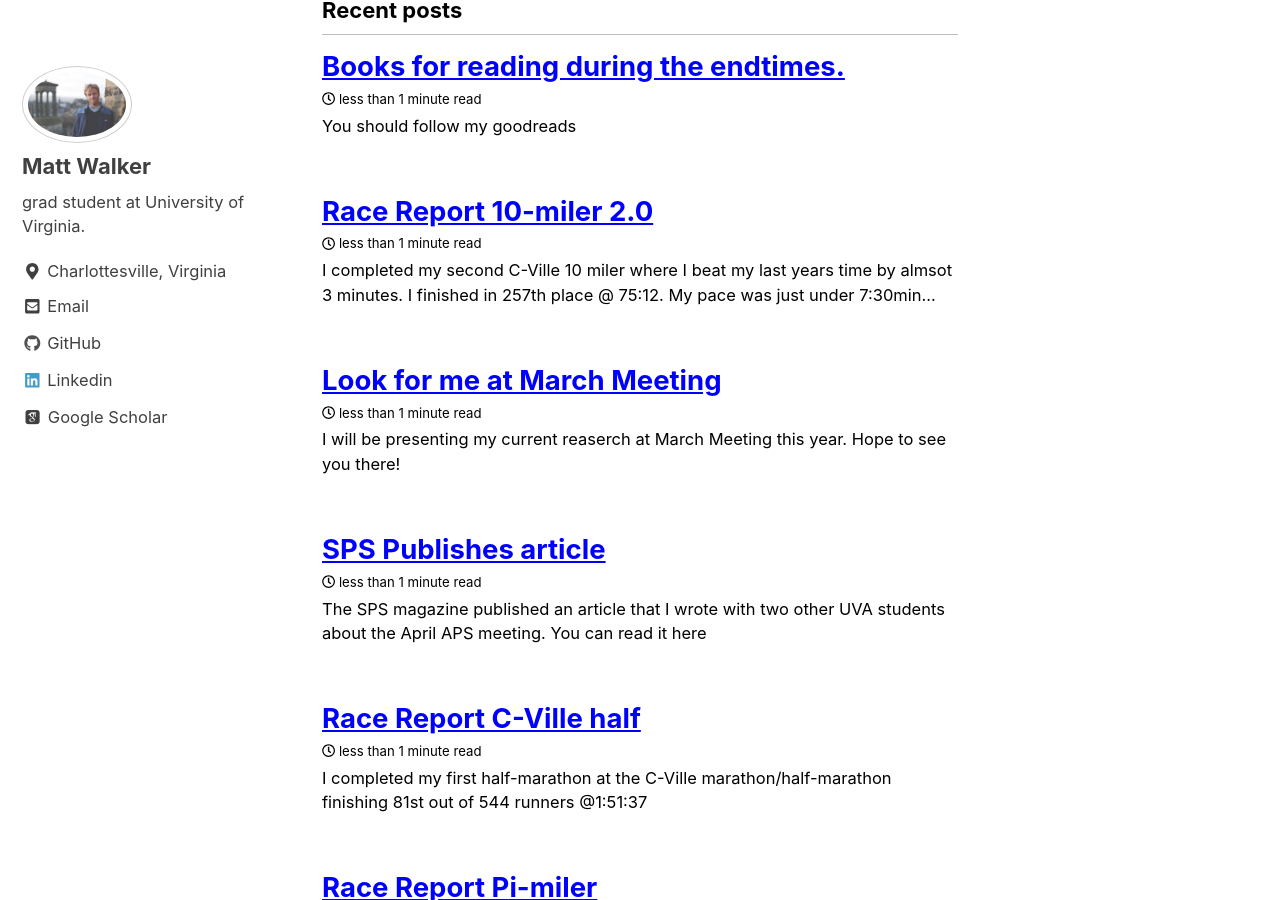
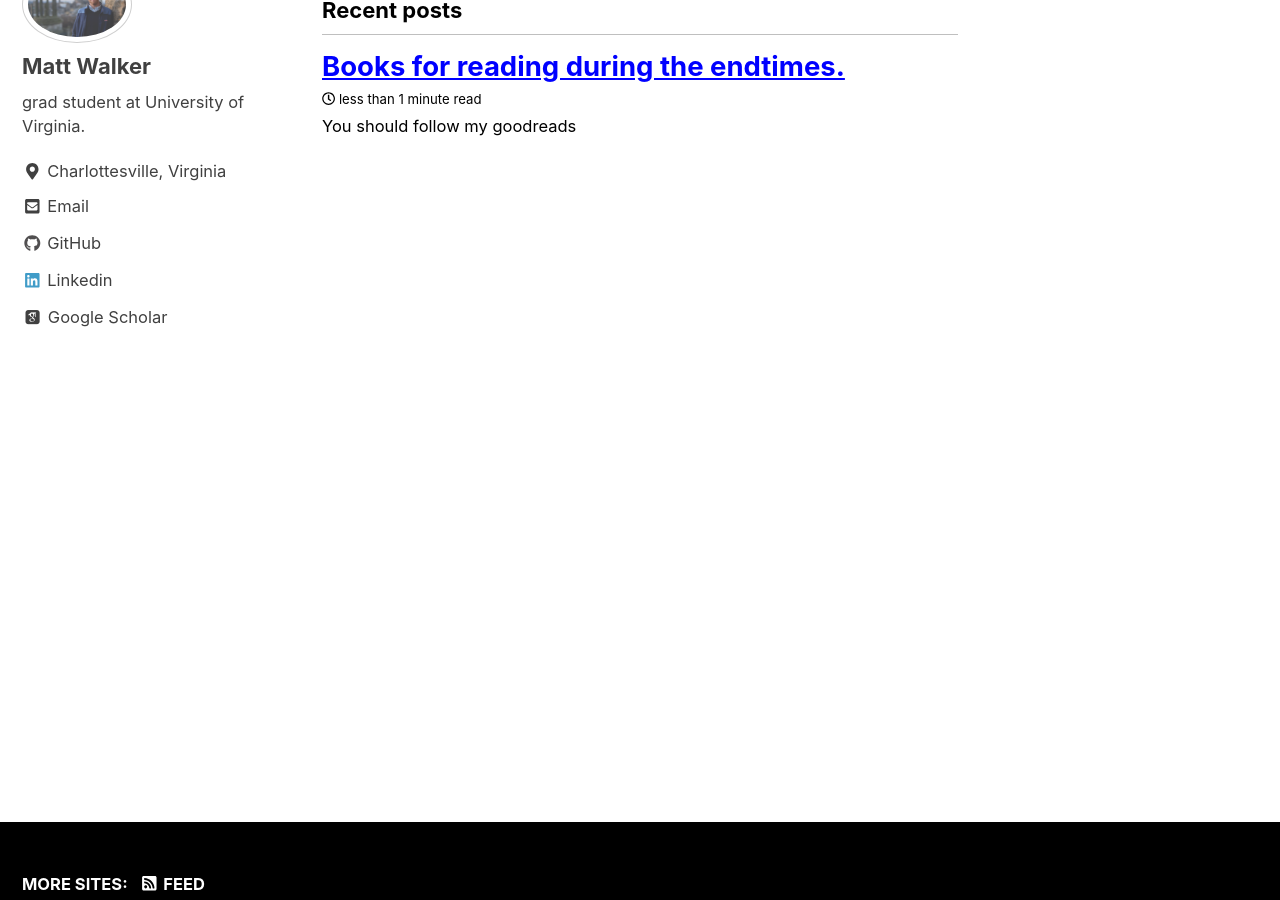
Before and after one commit to Mattwalker411/mathwalker.github.io, a Jekyll site: the page built from index.html, in a window 1280 px wide and 900 px high, scrolled down 348 px. Built offline with Jekyll 4.4.1, drawn with Linux system fonts in a browser that asks for light colours; cached includes are drawn as plain includes; nearby versions of some CDN libraries; some web fonts are replaced; the list of posts is cut into pages by our own code; some of the changed text lies outside the part shown.

Commit message:
"please less cringe"

```diff
--- a/_config.yml
+++ b/_config.yml
@@ -23,7 +23,7 @@
 url                      : "https://mathwalker.com" # the base hostname & protocol for your site e.g. "https://mmistakes.github.io"
 baseurl                  : #"/website" # the subpath of your site, e.g. "/blog"
 repository               : "smelldadirt411/website" # GitHub username/repo-name e.g. "mmistakes/minimal-mistakes"
-teaser                   : "/assets/images/GW.jpg" # path of fallback teaser image, e.g. "/assets/images/500x300.png"
+teaser                   :  # path of fallback teaser image, e.g. "/assets/images/500x300.png"
 breadcrumbs            : true # true, false (default)
 words_per_minute         : 200
 comments:
@@ -79,7 +79,7 @@
 
 # Social Sharing
 twitter:
-  username               : "MathWalkerUVA"
+  username               :
 facebook:
   username               :
   app_id                 :
--- a/_pages/about.md
+++ b/_pages/about.md
@@ -8,4 +8,4 @@
 ---
 
 I am a graduate student at the University of Virginia. I earned my Bachelors from the University of Virginia in 2018, and took a gap year before coming back for a Ph.D. Outside of physics I enjoy riding my bike, practicing the drums, and reading. During my time as an undergrad, I helped build the website alongside [Steven Stetzler](https://stevenstetzler.com/) for the [Society of Physics Students](https://spsatuva.github.io/).
-I sometimes write blog posts about books that I am reading, or when I compete in race. Follow me on [Goodreads](https://www.goodreads.com/user/show/97757643-matt-walker) and [Strava](https://www.strava.com/athletes/56851114).
+Follow me on [Goodreads](https://www.goodreads.com/user/show/97757643-matt-walker) and [Strava](https://www.strava.com/athletes/56851114).
--- a/_posts/2018-12-12-APSapril.md
+++ /dev/null
@@ -1,5 +0,0 @@
----
-layout: posts
-title: "Poster at April meeting"
----
-I presented a poster along with my research group at the Quarks 2 Cosmos APS meeting in April. Check it out [here](https://drive.google.com/open?id=1DzDxosOYDxYiZ4dMJlk3bm9bDyQzf2OH)
--- a/_posts/2018-12-12-Pimiler.md
+++ /dev/null
@@ -1,7 +0,0 @@
----
-layout: posts
-title: "Race Report Pi-miler"
----
-I ran in my first Pi-miler and finished 3rd @ 20:35.
-
-I won a UVA engineering coffee mug and a Starbucks gift card.
--- a/_posts/2018-12-12-marathon.md
+++ /dev/null
@@ -1,7 +0,0 @@
----
-layout: posts
-title: "Race Report C-Ville half"
----
-I completed my first half-marathon at the C-Ville marathon/half-marathon finishing 81st out of 544 runners @1:51:37
-
-I also finished the [Vermonster](https://www.benjerry.com/whats-new/2014/vermonster-sundaes) at Ben and Jerrys. Regardless of what anyone else says, I finished it.
--- a/_posts/2018-12-12-test.md
+++ /dev/null
@@ -1,5 +0,0 @@
----
-layout: posts
-title: "SPS Publishes article"
----
-The SPS magazine published an article that I wrote with two other UVA students about the April APS meeting. You can read it [here](https://www.sigmapisigma.org/meetings/meeting-notes/weekend-columbus)
--- a/_posts/2018-12-13-APSMarch.md
+++ /dev/null
@@ -1,5 +0,0 @@
----
-layout: posts
-title: "Look for me at March Meeting"
----
-I will be presenting my current reaserch at March Meeting this year. Hope to see you there!
--- a/_posts/2019-03-25-10miler.md
+++ /dev/null
@@ -1,6 +0,0 @@
----
-layout: posts
-title: "Race Report 10-miler 2.0"
----
-
-I completed my second C-Ville 10 miler where I beat my last years time by almsot 3 minutes. I finished in 257th place @ 75:12. My pace was just under 7:30min/mile. I did a lot better than I thought I would.
```
Also changed, not shown: _posts/2018-12-12-10miler.md (deleted, +0 -6 lines), _posts/2018-12-12SigmaPiSigma.md (deleted, +0 -7 lines).
